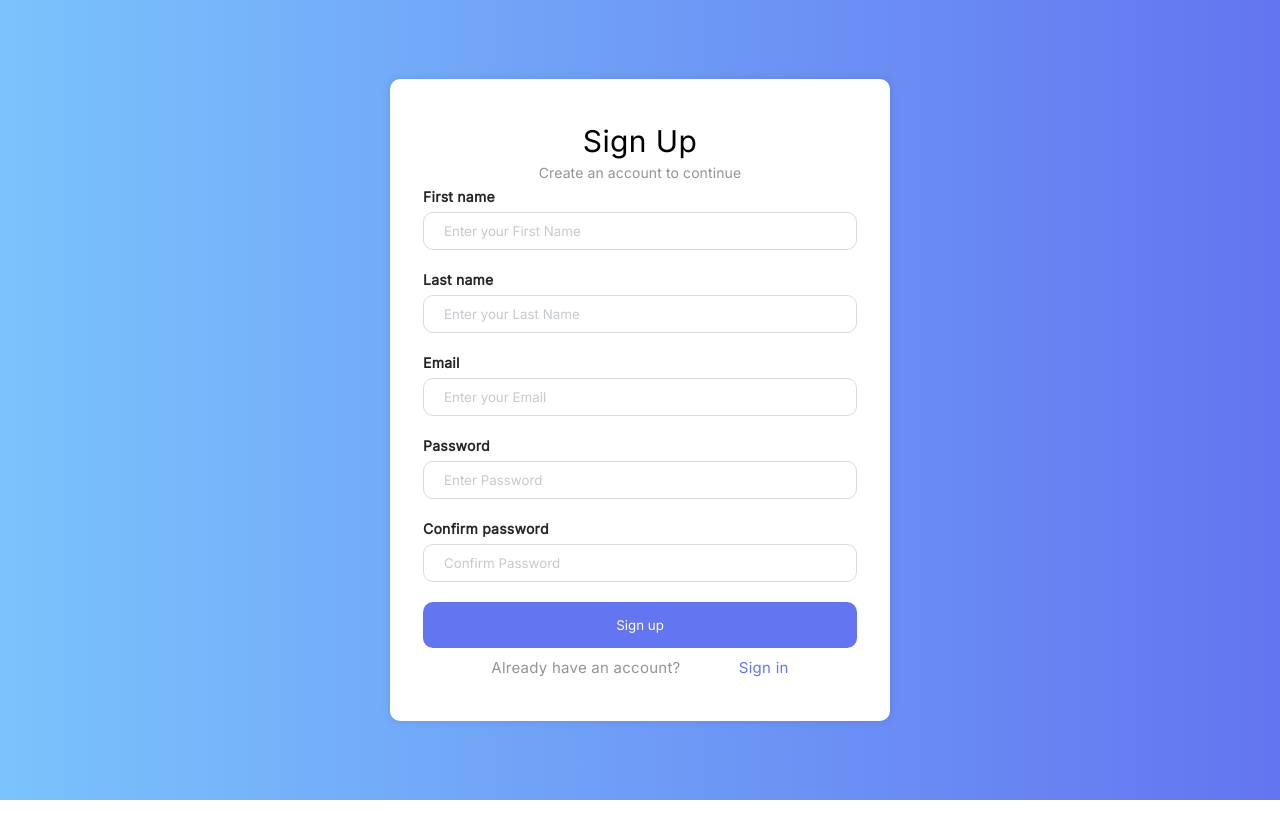
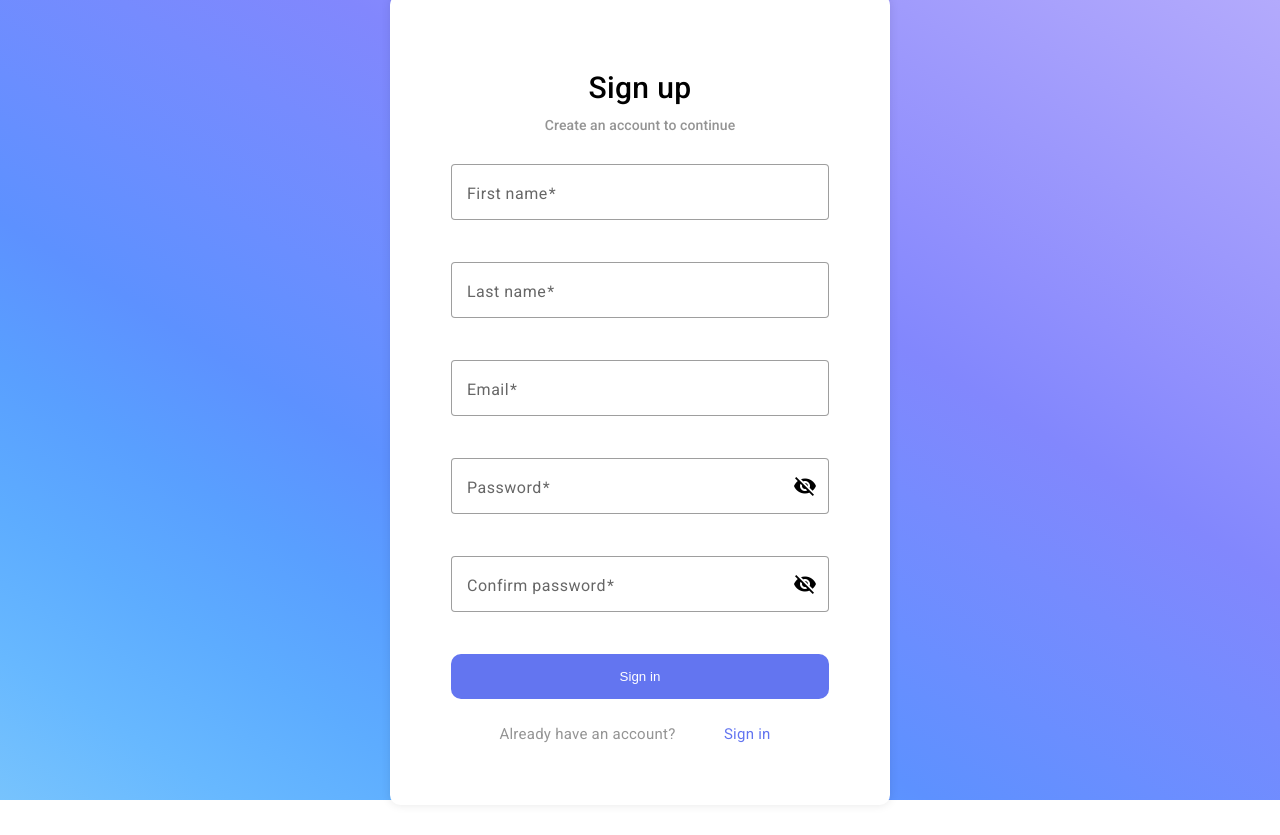
Before and after one commit to Finanzas-SI81-Grupo4/FinanzasFrontend, an Angular app: page /sign-up in a window 1280 px wide. Before the commit the page ends 800 px from the top, so only its background shows below. Built offline with nearby package versions, Linux system fonts and the light colour scheme.

Commit message:
fix(sign-up): html css

```diff
--- a/angular.json
+++ b/angular.json
@@ -25,7 +25,7 @@
               "src/assets"
             ],
             "styles": [
-              "@angular/material/prebuilt-themes/purple-green.css",
+              "@angular/material/prebuilt-themes/indigo-pink.css",
               "src/styles.css"
             ],
             "scripts": []
@@ -88,7 +88,7 @@
               "src/assets"
             ],
             "styles": [
-              "@angular/material/prebuilt-themes/purple-green.css",
+              "@angular/material/prebuilt-themes/indigo-pink.css",
               "src/styles.css"
             ],
             "scripts": []
--- /dev/null
+++ b/src/app/security/pages/sign-up/matchpassword.validator.ts
@@ -0,0 +1,11 @@
+import { AbstractControl, ValidationErrors, ValidatorFn } from "@angular/forms";
+
+
+export const matchpassword : ValidatorFn = (control: AbstractControl):ValidationErrors|null =>{
+    let password = control.get('password');
+    let confirmpassword = control.get('cpassword');
+    if(password && confirmpassword && password?.value != confirmpassword?.value){
+        return { passwordmatcherror : true }
+    }
+    return null;
+}
--- a/src/app/security/pages/sign-up/sign-up.component.css
+++ b/src/app/security/pages/sign-up/sign-up.component.css
@@ -1,38 +1,40 @@
-*{
-    font-family: 'Inter' !important;
-
-  }
-
-  /*Background*/
-  .content-signup {
+.content-register{
   display: flex;
   justify-content: center;
   align-items: center;
   height: 100vh;
-      background-image: linear-gradient(to right, #7ac3fc, #6375f0);
+  background-image: linear-gradient(to right top, #77c3fd, #67b8ff, #5dacff, #599fff, #5d91ff, #6a8eff, #768bfe, #8287fd, #908ffd, #9c98fc, #a8a1fc, #b3aafc);
 }
+
 /*primer div */
-    .signup-content{
+.sign-up-content{
   display: flex;
   justify-content: center;
   width: 100%;
   max-width: 1000px;
   padding: 30px;
 }
-    /*HEADER Sign-up Y MENSAJE*/
+
+/*HEADER LOGIN Y MENSAJE*/
 .header-signup-card {
-      margin: 0 auto;
+  display: flex;
+  margin: 0 0 15px 0;
   text-align: center;
+  justify-content: center;
 }
+
 .welcome-text{
   font-size: 30px;
   font-weight: 500;
-      padding: 5px 5px 5px;
+  color: #000000;
+  padding: 10px;
+  align-items: end;
 }
+
 .header-signup-card mat-card-header mat-card-subtitle {
   color: #949494 !important;
 }
-    /*INPUT BOX*/
+
 .signup-card {
   text-align: center;
   background-color: #FFFFFF;
@@ -40,50 +42,26 @@
   box-shadow: 0 0 10px rgba(0, 0, 0, 0.1);
   width: 100%;
   max-width: 500px;
-      padding: 30px; /* relleno dentro del card */
+  padding: 45px; /* relleno dentro del card */
   box-sizing: border-box;
   font-size: 14px;
-      margin: 10px; /* alrededor del card */
 }
 
-
 .signup-form {
-      margin: 3px;
+  margin: 28px 0;
   text-align: left;
   font-size: 14px;
 }
 
 .form-group {
   margin-bottom: 20px;
-      font-weight: 600;
 }
 
-    .field-form {
-      display: block;
-      margin-bottom: 5px;
-      text-align: left;
-      color: #262626;
+.full-width {
+  width: 100%;
 }
 
-
-    input[type="text"],
-    input[type="password"] {
-      width: 100%;
-      padding: 10px;
-      border: 1px solid #dadada;
-      border-radius: 10px;
-      box-sizing: border-box;
-    }
-
-    input::placeholder{
-      color: #C5CACF;
-    }
-
-    button-container {
-      position: relative;
-    }
-
-    button {
+.btn-login {
   padding: 15px 20px;
   background-color: #6375f0;
   color: #fff;
@@ -93,30 +71,19 @@
   width: 100%;
 }
 
-    button:hover {
-      background-color: #6375f0;
-    }
-    .forgot-password-content{
-      display: flex;
-      justify-content: end;
-      padding-left:10px;
-      padding-bottom: 10px;
-    }
-    .forgot-password-link{
-      color: #6375f0;
-      font-size: 15px;
-      font-weight: normal;
-    }
 .sign-in-content{
   display: flex;
   justify-content: space-evenly;
-      padding: 10px 10px;
+  padding: 25px 10px 0 0;
 }
+
 .question-text{
   color: #949494;
   font-size: 15px;
 }
+
 .sign-in-link{
+  color: #6375f0;
   font-size: 15px;
   font-weight: normal;
 }
@@ -126,17 +93,6 @@
   color: #6375f0;
 }
 
-
-    @media (min-width: 768px) {
-      .login-card {
-
-        width: 90%;
-        font-size: 18px;
+.passwordmatcherror{
+  padding-top: 8px;
 }
-
-      input[type="text"],
-      input[type="password"] {
-        padding-left: 20px;
-        padding-right: 20px;
-      }
-    }
--- a/src/app/security/pages/sign-up/sign-up.component.html
+++ b/src/app/security/pages/sign-up/sign-up.component.html
@@ -1,55 +1,95 @@
-<div class="content-signup">
-    <div class="signup-content">
+<div class="content-register">
+  <div class="sign-up-content">
     <mat-card class="signup-card">
-
-        <!-- SIGN-UP HEADER -->
+      <mat-card-content>
         <div class="header-signup-card">
           <mat-card-header>
-            <mat-card-title class="welcome-text">Sign Up</mat-card-title>
+            <mat-card-title class="welcome-text">Sign up</mat-card-title>
             <mat-card-subtitle class="subtitle-text" class="custom-subtitle">Create an account to continue</mat-card-subtitle>
           </mat-card-header>
         </div>
-        <!-- SIGN-UP HEADER -->
 
-        <!-- SIGN-UP INPUT BOX -->
         <div class="signup-form">
-          <form >
+        <form (ngSubmit)="onRegister()" name="loginForm" [formGroup]="signUpForm">
+
           <div class="form-group">
-              <label class="field-form" for="firstname">First name</label>
-              <input type="text" id="firstname" name="firstname" placeholder="Enter your First Name" required>
-            </div>
-            <div class="form-group">
-              <label class="field-form" for="lastname">Last name</label>
-              <input type="text" id="lastname" name="lastname" placeholder="Enter your Last Name" required>
-            </div>
-            <div class="form-group">
-              <label class="field-form" for="email">Email</label>
-              <input type="text" id="email" name="email" placeholder="Enter your Email" required>
-            </div>
-            <div class="form-group">
-              <label class="field-form" for="password">Password</label>
-              <input type="password" id="password" name="password" placeholder="Enter Password" required>
-            </div>
-            <div class="form-group">
-              <label class="field-form" for="cpassword">Confirm password</label>
-              <input type="password" id="cpassword" name="cpassword" placeholder="Confirm Password" required>
+            <mat-form-field class="full-width" appearance="outline">
+              <mat-label>First name</mat-label>
+              <input formControlName="firstName" matInput placeholder="Enter First Name" required/>
+              <mat-error *ngIf="!signUpForm.controls['firstName'].valid">
+                  First Name is required
+              </mat-error>
+            </mat-form-field>
           </div>
 
-            <button type="submit" routerLink="/sign-in">Sign up</button>
+          <div class="form-group">
+            <mat-form-field class="full-width" appearance="outline">
+              <mat-label>Last name</mat-label>
+              <input formControlName="lastName" matInput placeholder="Enter Last Name" required/>
+              <mat-error *ngIf="!signUpForm.controls['lastName'].valid">
+                  Last Name is required
+              </mat-error>
+            </mat-form-field>
+          </div>
+
+          <div class="form-group">
+            <mat-form-field class="full-width" appearance="outline">
+              <mat-label>Email</mat-label>
+              <input formControlName="email" matInput placeholder="Enter email address" required/>
+              <mat-error *ngIf="!signUpForm.controls['email'].valid">
+                  Email is required
+              </mat-error>
+            </mat-form-field>
+          </div>
+
+          <div class="form-group">
+            <mat-form-field class="full-width" appearance="outline">
+              <mat-label>Password</mat-label>
+              <input formControlName="password" matInput [type]=" hide ? 'password' : 'text'" required />
+              <button  mat-icon-button matSuffix (click)="hide = !hide" [attr.aria-label]="'Hide Password'"
+              [attr.aria-pressed]="hide">
+              <mat-icon>
+                  {{hide ? 'visibility_off' : 'visibility'}}
+              </mat-icon>
+              </button>
+              <mat-error *ngIf="!signUpForm.controls['password'].valid">
+                  Password is required
+              </mat-error>
+            </mat-form-field>
+          </div>
+
+          <div class="form-group">
+            <mat-form-field class="full-width" appearance="outline">
+              <mat-label>Confirm password</mat-label>
+              <input formControlName="cpassword" matInput [type]=" hide ? 'password' : 'text'" required />
+              <button  mat-icon-button matSuffix (click)="hide = !hide" [attr.aria-label]="'Hide Password'"
+              [attr.aria-pressed]="hide">
+              <mat-icon>
+                  {{hide ? 'visibility_off' : 'visibility'}}
+              </mat-icon>
+              </button>
+
+              <mat-error *ngIf="!signUpForm.controls['cpassword'].valid">
+                Confirm Password is required
+              </mat-error>
+            </mat-form-field>
+
+            <mat-error class="passwordmatcherror" *ngIf="signUpForm.errors?.['passwordmatcherror']">Password does not match </mat-error>
+
+          </div>
+
+
+
+          <button class="btn-login">Sign in</button>
 
           <div class="sign-in-content">
             <label class="question-text">Already have an account?</label>
-              <label class="sign-in-link">
-                <a routerLink="/sign-in">
-                  Sign in
-                </a>
-              </label>
+            <label class="sign-in-link"><a routerLink="/sign-in">Sign in</a></label>
           </div>
 
         </form>
        </div>
-        <!-- SIGN-UP INPUT BOX -->
-
+      </mat-card-content>
     </mat-card>
   </div>
 </div>
--- a/src/app/security/pages/sign-up/sign-up.component.ts
+++ b/src/app/security/pages/sign-up/sign-up.component.ts
@@ -1,10 +1,40 @@
-import { Component } from '@angular/core';
+import { Component, OnInit } from '@angular/core';
+import { FormGroup, FormBuilder, Validators } from '@angular/forms'
+import { matchpassword } from './matchpassword.validator';
+
 
 @Component({
   selector: 'app-sign-up',
   templateUrl: './sign-up.component.html',
   styleUrls: ['./sign-up.component.css']
 })
-export class SignUpComponent {
+export class SignUpComponent implements OnInit {
+
+  hide: boolean = true;
+
+  constructor(private formBuilder: FormBuilder) {
+  }
+
+  ngOnInit() {
+  }
+
+  signUpForm: FormGroup = this.formBuilder.group({
+    firstName: ['',[Validators.required]],
+    lastName: ['',[Validators.required]],
+    email: ['', [Validators.required, Validators.email]],
+    password: ['', [Validators.required]],
+    cpassword: ['', [Validators.required]],
+  },
+  {
+    validators:matchpassword
+  })
+
+
+  onRegister() {
+    if (!this.signUpForm.valid) {
+      return;
+    }
+    console.log(this.signUpForm.value);
+  }
 
 }
```
Also changed, not shown: src/app/app.module.ts (+15 -11 lines). Lines whose indentation alone changed are shown as unchanged.
